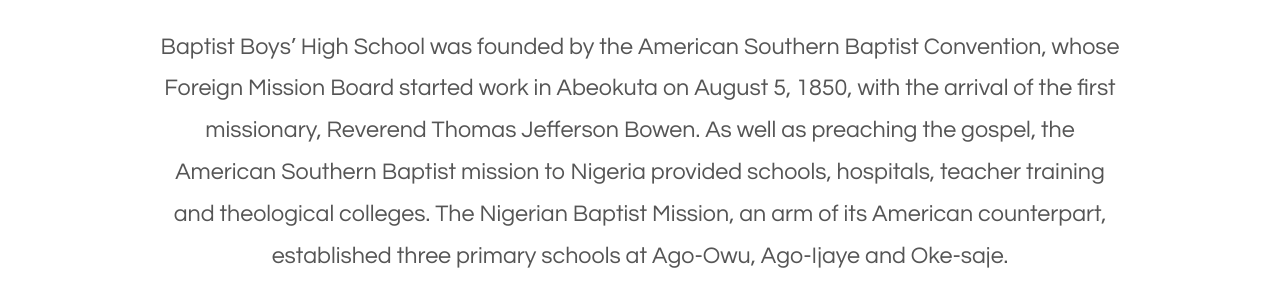
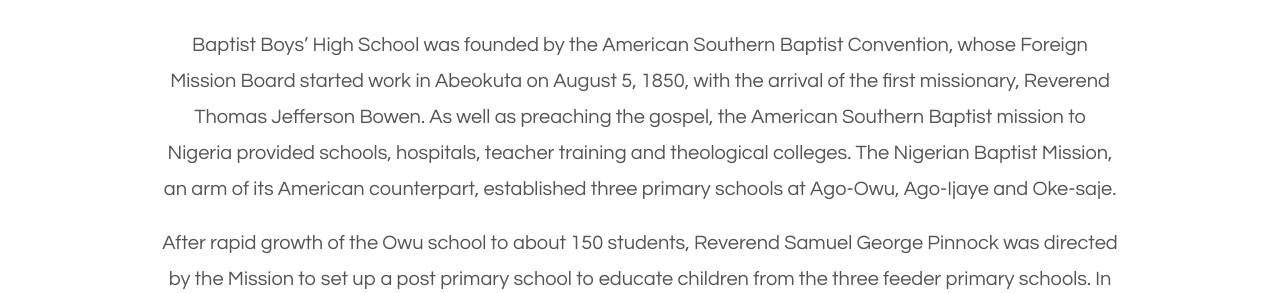
Before and after one commit to bbhs2020/bbhs2020.github.io, a plain HTML site: page index.html in a window 1280 px wide. Shown: the part 613-906 px from the top of the page. Drawn offline with nearby package versions, Linux system fonts and the light colour scheme.

Commit message:
Update style.css

```diff
--- a/css/style.css
+++ b/css/style.css
@@ -171,7 +171,7 @@ h1 {
 
 p {
     line-height: 180%;
-    font-size: calc(15px + (26 - 15) * ((100vw - 300px) / (1600 - 300)));
+    font-size: 1.0em;
 }
 
 
```
